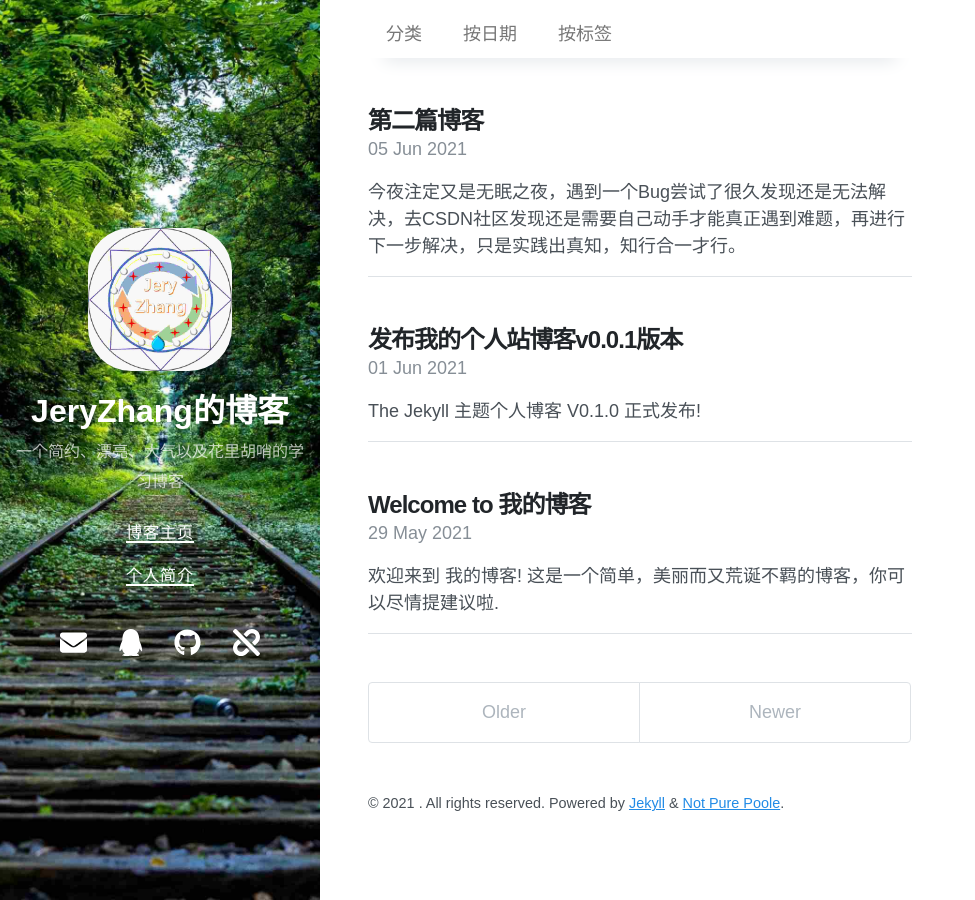
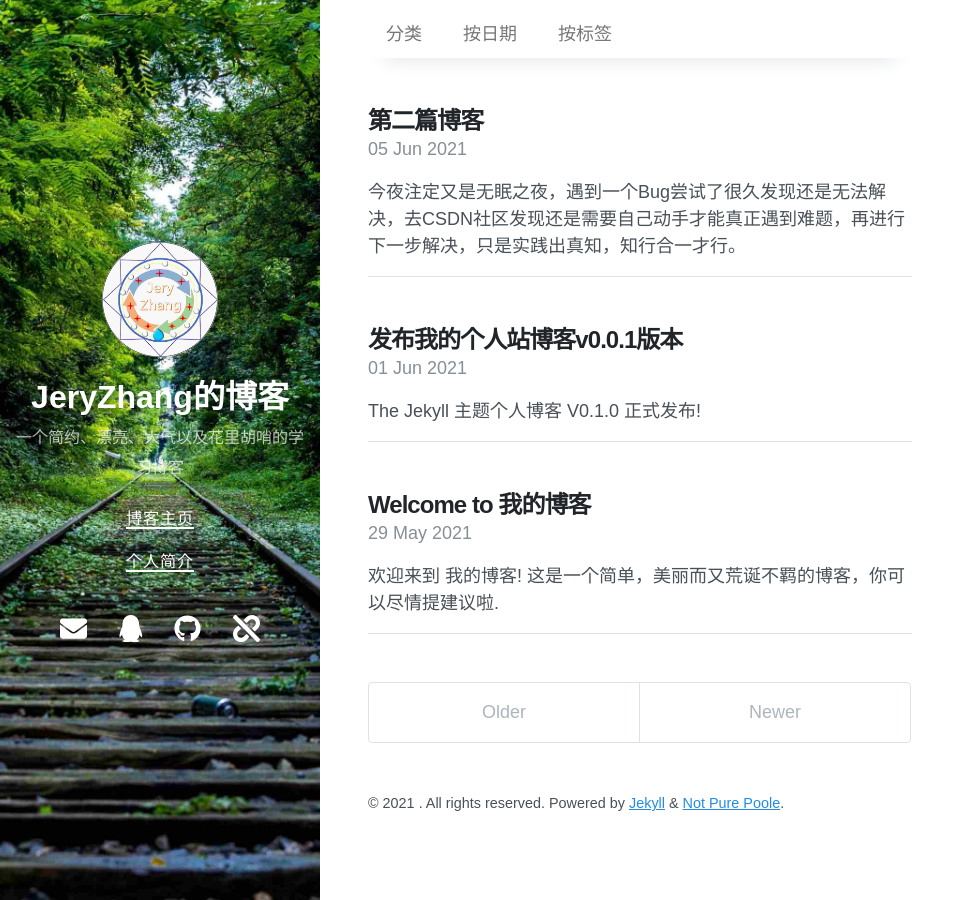
Before and after one commit to xianyu2hao/Personal-blog.github.io, a Jekyll site: the page built from index.html, in a window 1280 px wide. Shown: the whole page, without its empty margins (0-975 px from the left). Built offline with Jekyll 4.4.1, drawn with Linux system fonts in a browser that asks for light colours; nearby versions of some CDN libraries; the list of posts is cut into pages by our own code.

Commit message:
Update _sidebar.scss

```diff
--- a/_sass/_sidebar.scss
+++ b/_sass/_sidebar.scss
@@ -14,9 +14,9 @@
 }
 
 .avatar-image {
-  width: 50%;
+  width: 40%;
   height: auto;
-  border-radius: 30%;
+  border-radius: 50%;
   display: block;
   margin-right: auto;
   margin-left: auto;
```
